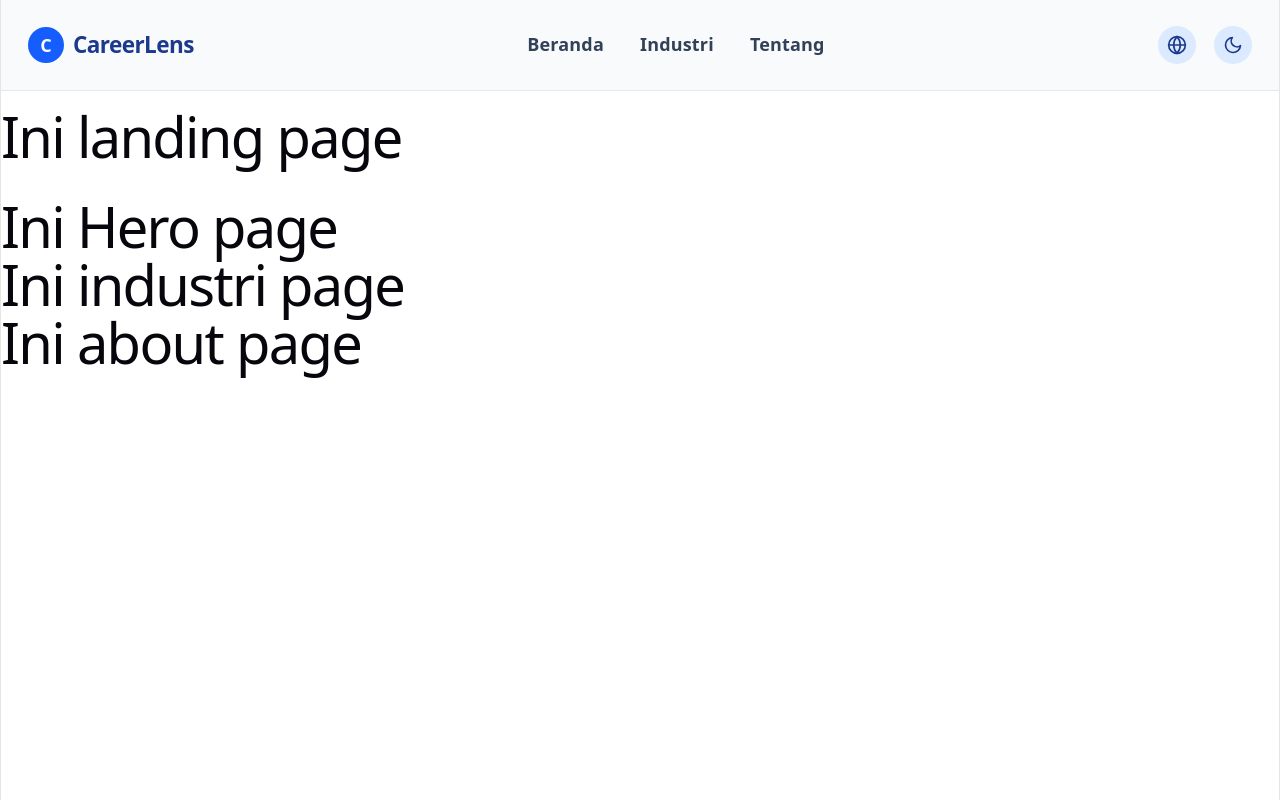
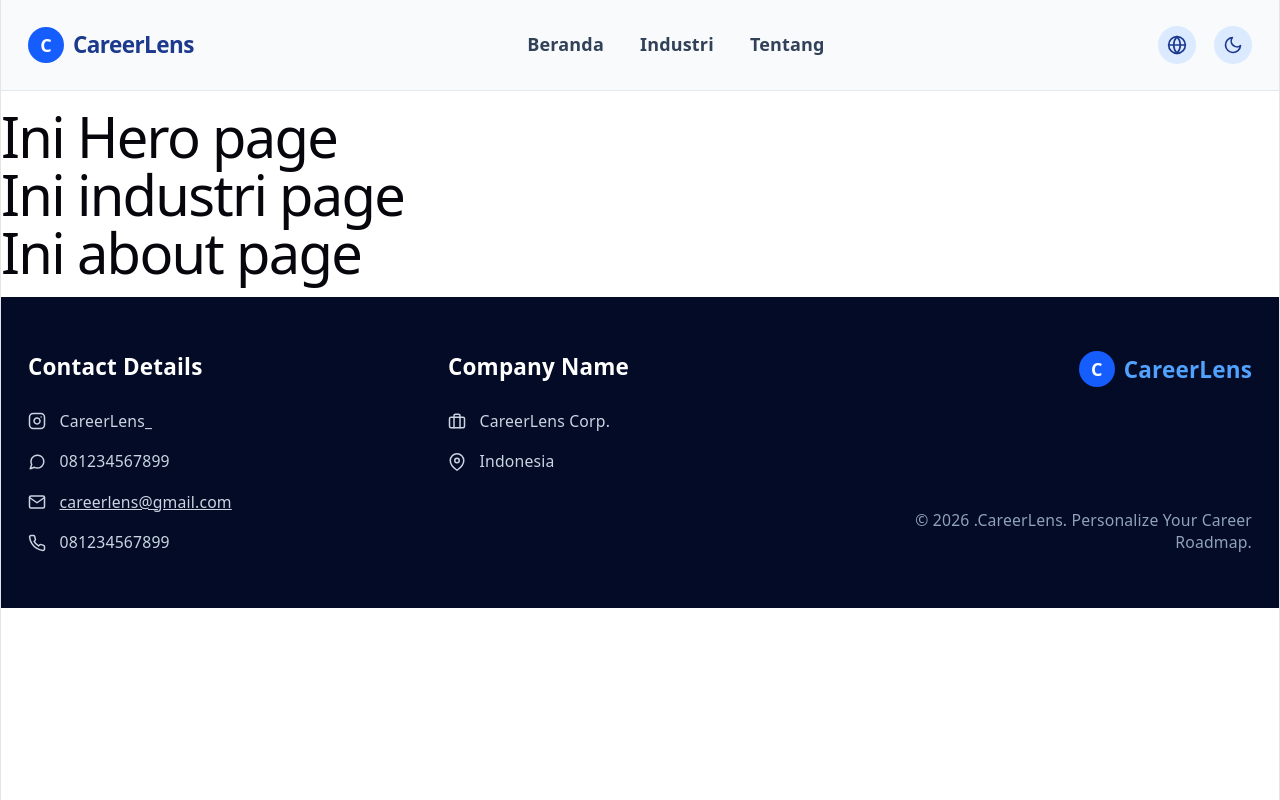
Before and after one commit to pytaa/CareerLens, a React (Vite) app in the folder web-app/frondend/: page / in a window 1280 px wide. Built offline with nearby package versions, Linux system fonts and the light colour scheme.

Commit message:
feat : buat komponen navbar

```diff
--- /dev/null
+++ b/web-app/frondend/src/components/Footer.jsx
@@ -0,0 +1,45 @@
+import React from 'react';
+import { FiInstagram, FiMessageCircle, FiMail, FiPhone, FiMapPin, FiBriefcase } from 'react-icons/fi';
+
+const Footer = () => {
+  return (
+    <footer className="bg-[#030b26] text-white py-12">
+      <div className="max-w-7xl mx-auto px-6 grid grid-cols-1 md:grid-cols-3 gap-8">
+
+        {/* Contact Details */}
+        <div>
+          <h3 className="text-xl font-bold mb-6">Contact Details</h3>
+          <ul className="space-y-4 text-sm text-slate-300">
+            <li className="flex items-center gap-3"><FiInstagram size={18} /> CareerLens_</li>
+            <li className="flex items-center gap-3"><FiMessageCircle size={18} /> 081234567899</li>
+            <li className="flex items-center gap-3"><FiMail size={18} /> <a href="mailto:careerlens@gmail.com" className="underline hover:text-white">careerlens@gmail.com</a></li>
+            <li className="flex items-center gap-3"><FiPhone size={18} /> 081234567899</li>
+          </ul>
+        </div>
+
+        {/* Company Name */}
+        <div>
+          <h3 className="text-xl font-bold mb-6">Company Name</h3>
+          <ul className="space-y-4 text-sm text-slate-300">
+            <li className="flex items-center gap-3"><FiBriefcase size={18} /> CareerLens Corp.</li>
+            <li className="flex items-center gap-3"><FiMapPin size={18} /> Indonesia</li>
+          </ul>
+        </div>
+
+        {/* Copyright & Logo */}
+        <div className="flex flex-col items-start md:items-end justify-between">
+           <div className="flex items-center gap-2 mb-4 md:mb-0">
+              <div className="w-8 h-8 bg-blue-600 rounded-full flex items-center justify-center font-bold">C</div>
+              <span className="text-xl font-bold text-blue-400">CareerLens</span>
+           </div>
+           <p className="text-sm text-slate-400 text-left md:text-right">
+             © 2026 .CareerLens. Personalize Your Career Roadmap.
+           </p>
+        </div>
+
+      </div>
+    </footer>
+  );
+};
+
+export default Footer;
--- a/web-app/frondend/src/pages/LandingPage/LandingPage.jsx
+++ b/web-app/frondend/src/pages/LandingPage/LandingPage.jsx
@@ -2,17 +2,19 @@ import Hero from "./Hero.jsx"
 import Industri from "./Industri.jsx"
 import About from "./About.jsx"
 import Navbar from "../../components/Navbar.jsx"
+import Footer from "../../components/Footer.jsx"
+
 
 export default function LandingPage(){
     return(
         <>
         <Navbar/>
-        <h1>Ini landing page</h1>
         <main>
             <Hero/>
             <Industri/>
             <About/>
         </main>
+        <Footer/>
         </>
     )
 }
```
